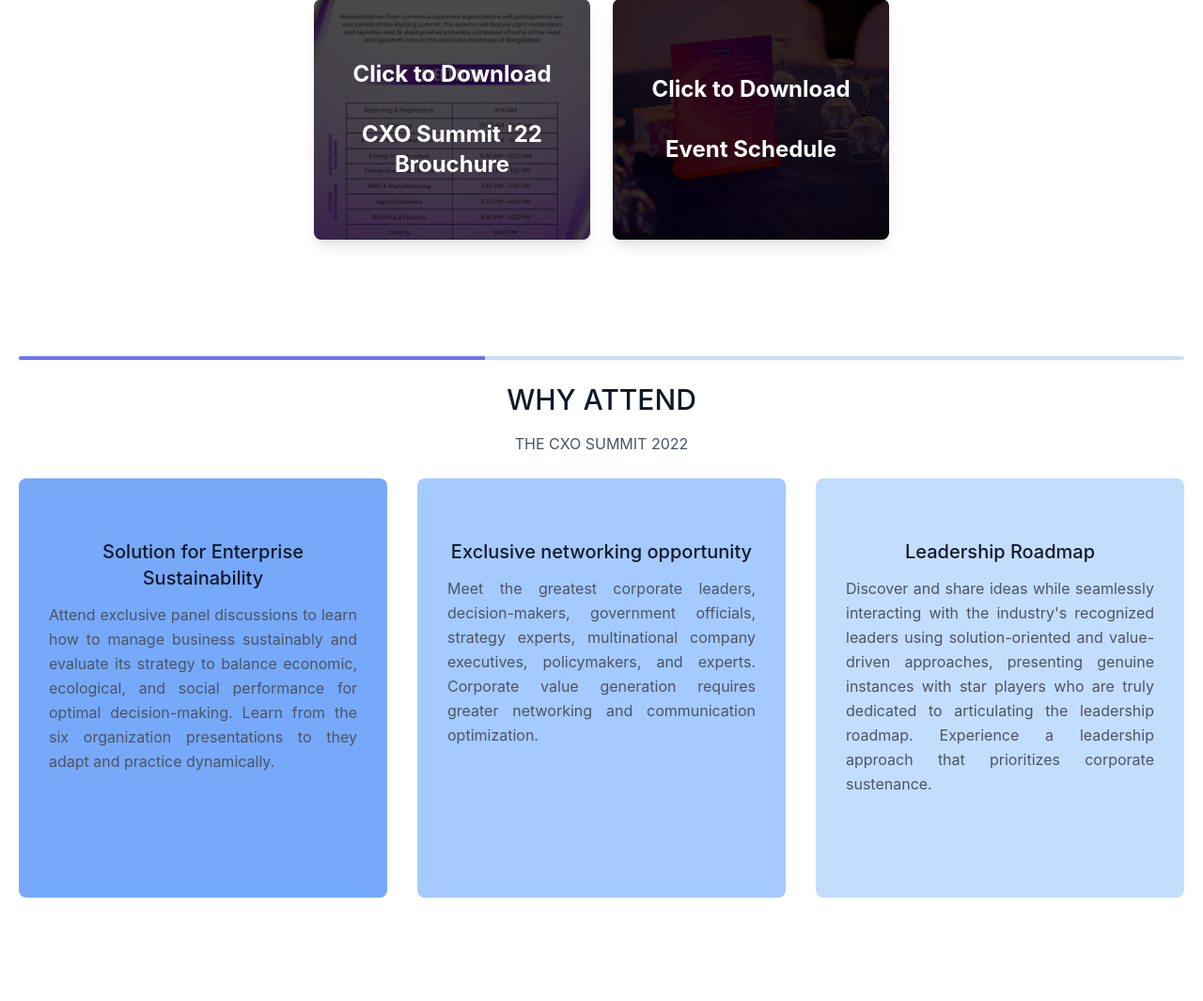
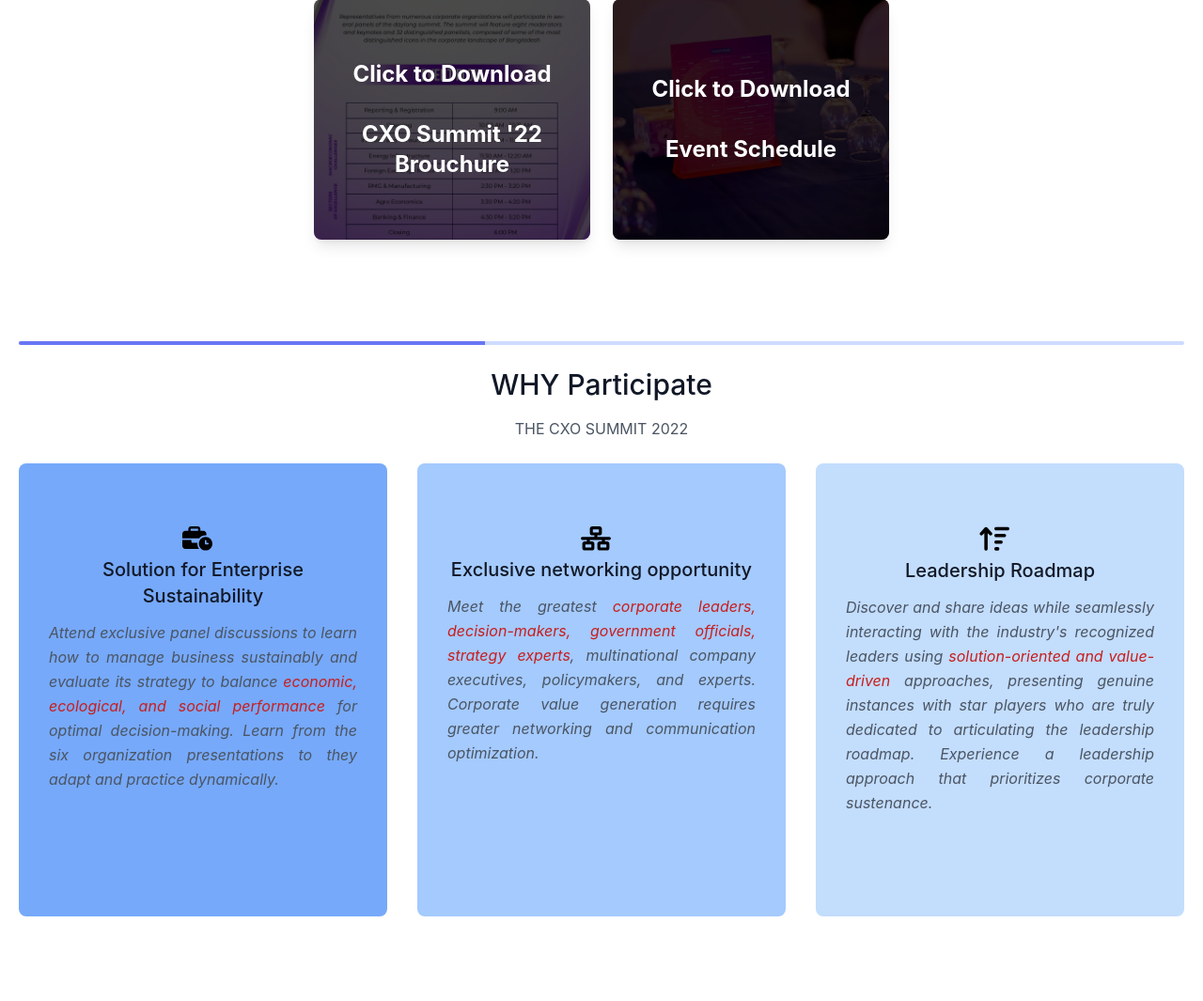
Before and after one commit to eBuzz-IT/CXO_SUMMIT, a PHP site: page / in a window 1280 px wide. Shown: the part 2182-3247 px from the top of the page at 94% size. Run offline with PHP 8.4, Linux system fonts and the light colour scheme.

Commit message:
new sec edited

```diff
--- a/page-body/home-body.php
+++ b/page-body/home-body.php
@@ -158,43 +158,52 @@
         </section>
         <!-- Box Section End -->
 
-        <!-- Why attend Start -->
+        <!-- Why Participate Start -->
         <section class="text-gray-600 body-font">
-            <div class="container px-5 py-24 mx-auto">
+            <div class="container px-5 py-20 mx-auto">
                 <div class="h-1 bg-indigo-200 rounded overflow-hidden mb-6">
                     <div class="w-2/5 h-full bg-indigo-500"></div>
                 </div>
-                <h1 class="sm:text-3xl text-3xl font-medium title-font text-center mb-4 text-gray-900"> WHY ATTEND
+                <h1 class="sm:text-3xl text-3xl font-medium title-font text-center mb-4 text-gray-900"> WHY Participate
                 </h1>
                 <p class="lg:w-2/3 mx-auto leading-relaxed text-base text-center mb-6">THE CXO SUMMIT 2022</p>
                 <div class="flex flex-wrap -m-4">
                     <div class="p-4 lg:w-1/3">
                         <div class="h-full bg-blue-400 bg-opacity-75 px-8 pt-16 pb-24 rounded-lg overflow-hidden text-center relative">
+                            <div class="w-8 h-8 mr-3 inline-flex items-center justify-center text-white flex-shrink-0">
+                            <svg xmlns="http://www.w3.org/2000/svg" viewBox="0 0 640 512"><!--! Font Awesome Pro 6.2.0 by @fontawesome - https://fontawesome.com License - https://fontawesome.com/license (Commercial License) Copyright 2022 Fonticons, Inc. --><path d="M184 48H328c4.4 0 8 3.6 8 8V96H176V56c0-4.4 3.6-8 8-8zm-56 8V96H64C28.7 96 0 124.7 0 160v96H192 352h8.2c32.3-39.1 81.1-64 135.8-64c5.4 0 10.7 .2 16 .7V160c0-35.3-28.7-64-64-64H384V56c0-30.9-25.1-56-56-56H184c-30.9 0-56 25.1-56 56zM320 352H224c-17.7 0-32-14.3-32-32V288H0V416c0 35.3 28.7 64 64 64H360.2C335.1 449.6 320 410.5 320 368c0-5.4 .2-10.7 .7-16l-.7 0zm320 16c0-79.5-64.5-144-144-144s-144 64.5-144 144s64.5 144 144 144s144-64.5 144-144zM496 288c8.8 0 16 7.2 16 16v48h32c8.8 0 16 7.2 16 16s-7.2 16-16 16H496c-8.8 0-16-7.2-16-16V304c0-8.8 7.2-16 16-16z"/></svg>
+                            </div>
                             <h1 class="title-font sm:text-2xl text-xl font-medium text-gray-900 mb-3">Solution for Enterprise Sustainability</h1>
-                            <p class="leading-relaxed mb-3 text-justify">Attend exclusive panel discussions to learn how to manage business sustainably and evaluate its strategy to balance economic, ecological, and social performance for optimal decision-making. Learn from the six organization presentations to they adapt and practice dynamically.
+                            <p class="leading-relaxed mb-3 text-justify"><i>Attend exclusive panel discussions to learn how to manage business sustainably and evaluate its strategy to balance <span class="text-red-700">economic, ecological, and social performance</span> for optimal decision-making. Learn from the six organization presentations to they adapt and practice dynamically.</i>
                             </p>
                         </div>
                     </div>
                     <div class="p-4 lg:w-1/3">
                         <div class="h-full bg-blue-300 bg-opacity-75 px-8 pt-16 pb-24 rounded-lg overflow-hidden text-center relative">
+                            <div class="w-8 h-8 mr-3 inline-flex items-center justify-center  text-white flex-shrink-0">
+                            <svg xmlns="http://www.w3.org/2000/svg" viewBox="0 0 640 512"><!--! Font Awesome Pro 6.2.0 by @fontawesome - https://fontawesome.com License - https://fontawesome.com/license (Commercial License) Copyright 2022 Fonticons, Inc. --><path d="M256 64H384v64H256V64zM240 0c-26.5 0-48 21.5-48 48v96c0 26.5 21.5 48 48 48h48v32H32c-17.7 0-32 14.3-32 32s14.3 32 32 32h96v32H80c-26.5 0-48 21.5-48 48v96c0 26.5 21.5 48 48 48H240c26.5 0 48-21.5 48-48V368c0-26.5-21.5-48-48-48H192V288H448v32H400c-26.5 0-48 21.5-48 48v96c0 26.5 21.5 48 48 48H560c26.5 0 48-21.5 48-48V368c0-26.5-21.5-48-48-48H512V288h96c17.7 0 32-14.3 32-32s-14.3-32-32-32H352V192h48c26.5 0 48-21.5 48-48V48c0-26.5-21.5-48-48-48H240zM96 448V384H224v64H96zm320-64H544v64H416V384z"/></svg>
+                            </div>
                             <h1 class="title-font sm:text-2xl text-xl font-medium text-gray-900 mb-3">Exclusive networking opportunity</h1>
-                            <p class="leading-relaxed mb-3 text-justify">Meet the greatest corporate leaders, decision-makers, government officials, strategy experts, multinational company executives, policymakers, and experts. Corporate value generation requires greater networking and communication optimization.</p>
+                            <p class="leading-relaxed mb-3 text-justify"><i>Meet the greatest <span class="text-red-700">corporate leaders, decision-makers, government officials, strategy experts</span>, multinational company executives, policymakers, and experts. Corporate value generation requires greater networking and communication optimization.</i></p>
                         </div>
                     </div>
                     <div class="p-4 lg:w-1/3">
                         <div class="h-full bg-blue-200 bg-opacity-75 px-8 pt-16 pb-24 rounded-lg overflow-hidden text-center relative">
+                        <div class="w-8 h-8 mr-3 inline-flex items-center justify-center  text-white flex-shrink-0">
+                            <svg xmlns="http://www.w3.org/2000/svg" viewBox="0 0 576 512"><!--! Font Awesome Pro 6.2.0 by @fontawesome - https://fontawesome.com License - https://fontawesome.com/license (Commercial License) Copyright 2022 Fonticons, Inc. --><path d="M151.6 42.4C145.5 35.8 137 32 128 32s-17.5 3.8-23.6 10.4l-88 96c-11.9 13-11.1 33.3 2 45.2s33.3 11.1 45.2-2L96 146.3V448c0 17.7 14.3 32 32 32s32-14.3 32-32V146.3l32.4 35.4c11.9 13 32.2 13.9 45.2 2s13.9-32.2 2-45.2l-88-96zM320 480h32c17.7 0 32-14.3 32-32s-14.3-32-32-32H320c-17.7 0-32 14.3-32 32s14.3 32 32 32zm0-128h96c17.7 0 32-14.3 32-32s-14.3-32-32-32H320c-17.7 0-32 14.3-32 32s14.3 32 32 32zm0-128H480c17.7 0 32-14.3 32-32s-14.3-32-32-32H320c-17.7 0-32 14.3-32 32s14.3 32 32 32zm0-128H544c17.7 0 32-14.3 32-32s-14.3-32-32-32H320c-17.7 0-32 14.3-32 32s14.3 32 32 32z"/></svg>
+                        </div>
                             <h1 class="title-font sm:text-2xl text-xl font-medium text-gray-900 mb-3">Leadership Roadmap</h1>
-                            <p class="leading-relaxed mb-3 text-justify">Discover and share ideas while seamlessly interacting with the industry's recognized leaders using solution-oriented and value-driven approaches, presenting genuine instances with star players who are truly dedicated to articulating the leadership roadmap. Experience a leadership approach that prioritizes corporate sustenance.</p>
+                            <p class="leading-relaxed mb-3 text-justify text-bold"><i>Discover and share ideas while seamlessly interacting with the industry's recognized leaders using <span class="text-red-700">solution-oriented and value-driven</span> approaches, presenting genuine instances with star players who are truly dedicated to articulating the leadership roadmap. Experience a leadership approach that prioritizes corporate sustenance.</i></p>
                         </div>
                     </div>
                 </div>
             </div>
         </section>
-        <!-- Why attend End -->
+        <!-- Why Participate End -->
 
         <!-- registration part -->
         <section class="text-gray-600 body-font">
-            <div id="participants" class="container px-5 py-10 mx-auto">
+            <div id="participants" class="container px-5 py-6 mx-auto">
                 <div class="h-1 bg-indigo-200 rounded overflow-hidden mb-6">
                     <div class="w-3/5 h-full bg-indigo-500"></div>
                 </div>
```
Lines whose indentation alone changed are shown as unchanged.
